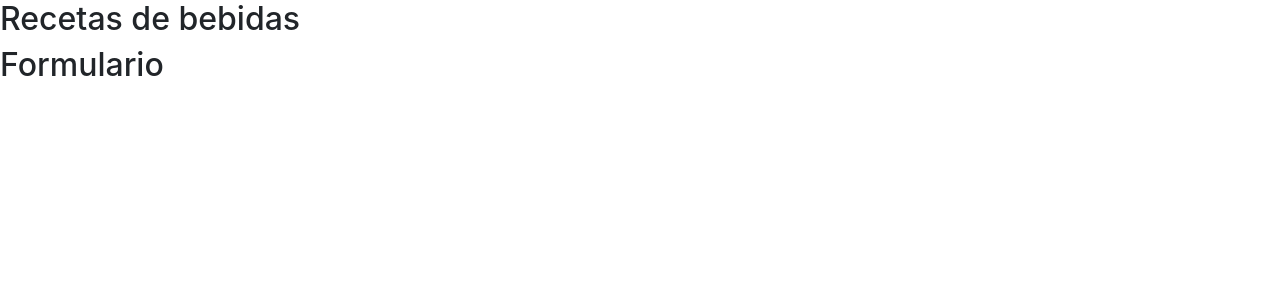
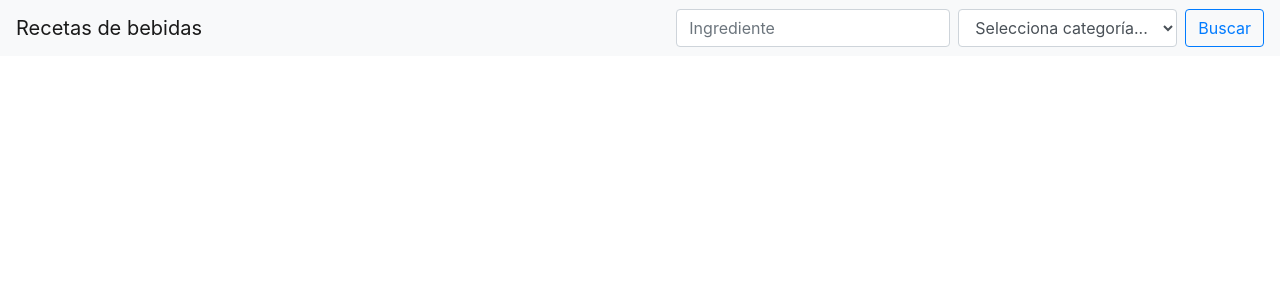
Before and after one commit to jcarlosj/React-Project-Drink-Recipes-U-JPdTV, a React (Create React App) app: page / in a window 1280 px wide. Shown: the top 300 px of the page. Built offline with nearby package versions, Linux system fonts and the light colour scheme.

Commit message:
[+] FormSearch: Form fields

```diff
--- a/src/App.js
+++ b/src/App.js
@@ -6,7 +6,6 @@ import FormSearch from './components/FormSearch';
 function App() {
   return (
     <Fragment>
-      <h2>Recetas de bebidas</h2>
       <FormSearch />
     </Fragment>
   );
--- a/src/components/FormSearch.js
+++ b/src/components/FormSearch.js
@@ -2,7 +2,33 @@ import React from 'react';
 
 const FormSearch = () => {
     return (
-        <h2>Formulario</h2>
+        <nav className="navbar navbar-expand-lg navbar-light bg-light">
+
+            <a className="navbar-brand" href="#">Recetas de bebidas</a>
+
+            <div className="collapse navbar-collapse d-flex justify-content-end" id="navbarTogglerDemo02">
+
+                <form className="form-inline my-2 my-lg-0">
+                    <input
+                        type="text"
+                        name="ingredient"
+                        placeholder="Ingrediente"
+                        className="form-control mr-sm-2"
+                    />
+                    <select
+                        name="category"
+                        className="form-control mr-sm-2"
+                    >
+                        <option value="">Selecciona categoría...</option>
+                    </select>
+                    <button
+                        type="submit"
+                        className="btn btn-outline-primary my-2 my-sm-0"
+                    >Buscar</button>
+                </form>
+            </div>
+
+        </nav>
     );
 }
 
```
